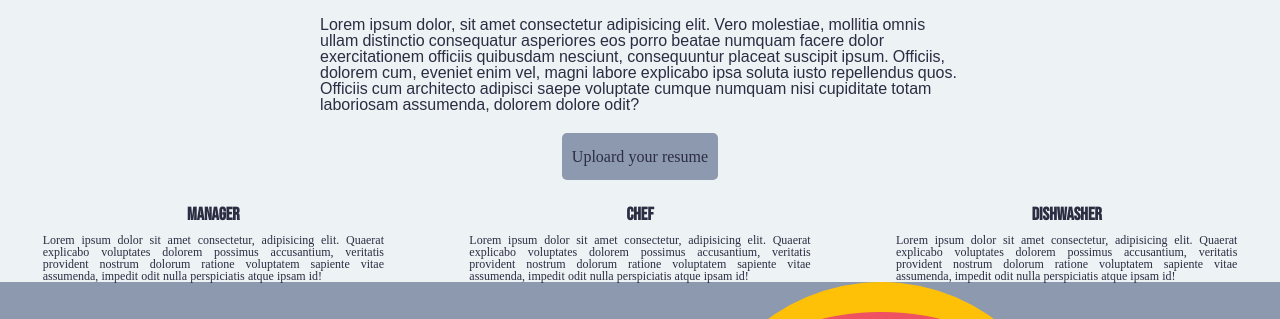
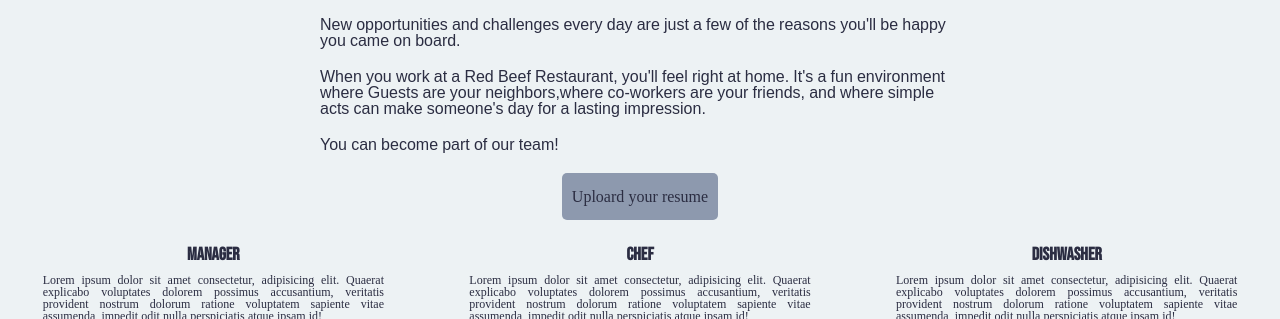
Before and after one commit to masashi381/Final-Project-M.K.G, a plain HTML site: page careers.html in a window 1280 px wide. Shown: the part 211-530 px from the top of the page. Drawn offline with Linux system fonts and the light colour scheme.

Commit message:
Final-Project-masashi change career's explanation

```diff
--- a/careers.html
+++ b/careers.html
@@ -27,8 +27,11 @@
     </header>
     <main>
         <h2 class="careers-title">Why join us?</h2>
-        <p class="explanation">Lorem ipsum dolor, sit amet consectetur adipisicing elit. Vero molestiae, mollitia omnis ullam distinctio consequatur asperiores eos porro beatae numquam facere dolor exercitationem officiis quibusdam nesciunt, consequuntur placeat suscipit ipsum.
-        Officiis, dolorem cum, eveniet enim vel, magni labore explicabo ipsa soluta iusto repellendus quos. Officiis cum architecto adipisci saepe voluptate cumque numquam nisi cupiditate totam laboriosam assumenda, dolorem dolore odit?</p>
+        <div class="explanation">
+            <p>New opportunities and challenges every day are just a few of the reasons you'll be happy you came on board.</p>
+            <p>When you work at a Red Beef Restaurant, you'll feel right at home. It's a fun environment where Guests are your neighbors,where co-workers are your friends, and where simple acts can make someone's day for a lasting impression. </p>
+            <p>You can become part of our team!</p>
+        </div>
         <div class="career-btn">
             <button class="career-submit">Uploard your resume</button>
         </div>
--- a/css/_careers.scss
+++ b/css/_careers.scss
@@ -18,7 +18,10 @@ body{
 .explanation{
     width: 50vw;
     margin: 0 auto 2rem;
-    font-size: 1.6rem;
+    p{
+        font-size: 1.6rem;
+        margin-bottom: 2rem;
+    }
 }
 
 .career-btn{
```
Also changed, not shown: css/style.css, 1 other file.
